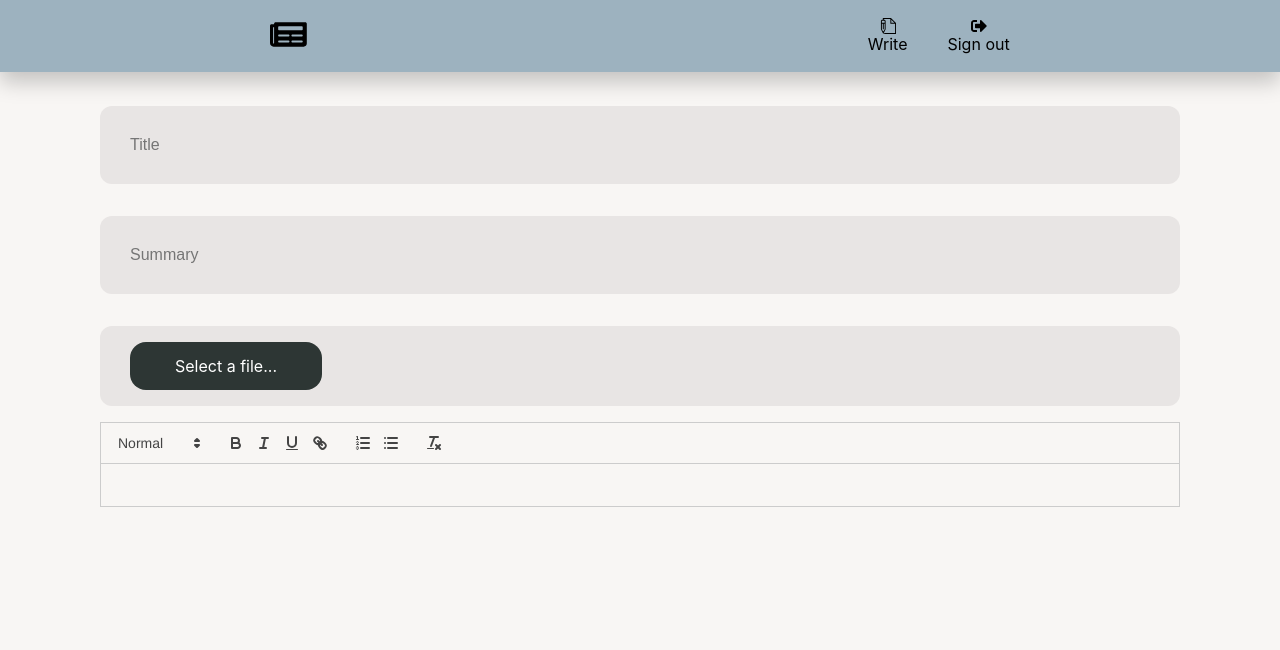
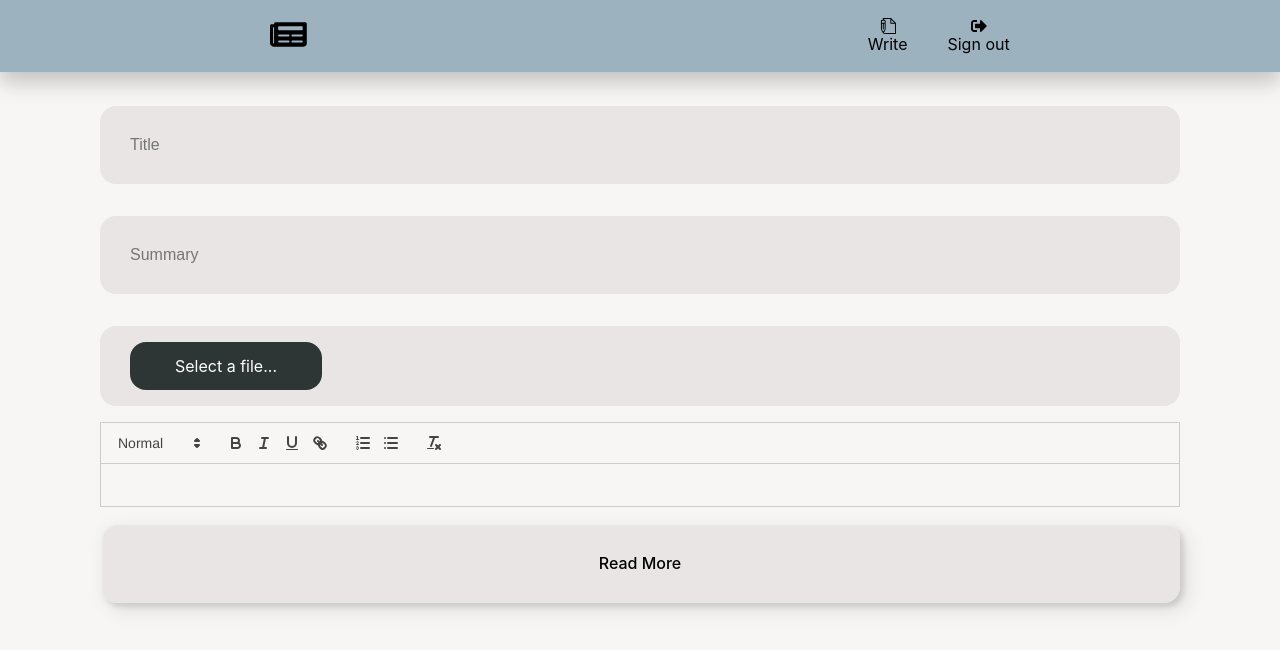
Before and after one commit to roshanwaa/Blog-Web-App, a React (Vite) app in the folder frontend/: page /create in a window 1280 px wide. Shown: the top 650 px of the page. Built offline with nearby package versions, Linux system fonts and the light colour scheme; no server answers; the HTML template or start-up script is replaced by a standard one.

Commit message:
install reactQuill editor

```diff
--- a/frontend/src/Pages/CreatePost.jsx
+++ b/frontend/src/Pages/CreatePost.jsx
@@ -39,6 +39,9 @@
           onChange={setValue}
           className="reactQuill"
         />
+        <button className={`${classes.custom_btn} ${classes.btn16} `}>
+          Read More
+        </button>
       </form>
     </div>
   );
--- a/frontend/src/assets/CSS/createPost.module.css
+++ b/frontend/src/assets/CSS/createPost.module.css
@@ -33,11 +33,61 @@
   color: #267c6b;
 }
 
+.custom_btn {
+  margin: 1rem 0;
+  border-radius: 1rem;
+  padding: 20px;
+  border: 0;
+  font-size: 1rem;
+  background-color: #d4d0d079;
+  color: #000000;
+  width: -webkit-fill-available;
+  height: 40px;
+  font-weight: 500;
+  cursor: pointer;
+  transition: all 0.3s ease;
+  position: relative;
+  display: inline-block;
+  box-shadow: inset 2px 2px 2px 0px rgba(255, 255, 255, 0.5),
+    7px 7px 20px 0px rgba(0, 0, 0, 0.1), 4px 4px 5px 0px rgba(0, 0, 0, 0.1);
+  outline: none;
+}
+
+/* 16 */
+.btn16 {
+  border: none;
+  color: #000;
+}
+.btn16:after {
+  position: absolute;
+  content: '';
+  width: 0;
+  height: 100%;
+  top: 0;
+  left: 0;
+  direction: rtl;
+  z-index: -1;
+  box-shadow: -7px -7px 20px 0px #fff9, -4px -4px 5px 0px #fff9,
+    7px 7px 20px 0px #0002, 4px 4px 5px 0px #0001;
+  transition: all 0.3s ease;
+}
+.btn16:hover {
+  color: #000;
+}
+.btn16:hover:after {
+  left: auto;
+  right: 0;
+  width: 100%;
+}
+.btn16:active {
+  top: 2px;
+}
+
 .styledInput,
 .file {
   width: -webkit-fill-available;
   margin: 1rem 0;
-  border-radius: 12px;
+  border-radius: 1rem;
   padding: 30px;
   border: 0;
   font-size: 1rem;
```
